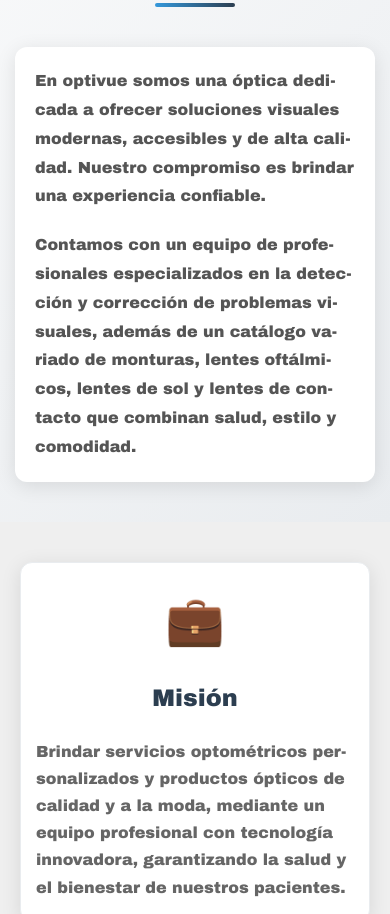
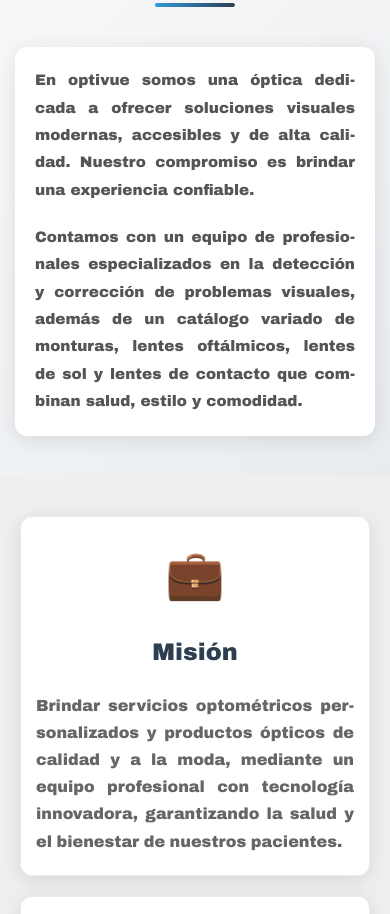
Before and after one commit to AlejandroE200/Optivue, a plain HTML site: page index.html in a window 390 px wide. Shown: the part 184-1098 px from the top of the page. Drawn offline with Linux system fonts and the light colour scheme.

Commit message:
Update styles.css

```diff
--- a/static/css/styles.css
+++ b/static/css/styles.css
@@ -387,6 +387,9 @@ footer {
 
 
 
+
+
+
 /* Estilos para la sección Quiénes Somos */
 .quienes-somos {
     padding: 60px 20px;
@@ -396,7 +399,6 @@ footer {
 .contenido-quienes-somos {
     max-width: 1000px;
     margin: 0 auto;
-    text-align: center;
 }
 
 .contenido-quienes-somos h2 {
@@ -404,8 +406,11 @@ footer {
     color: #2c3e50;
     margin-bottom: 30px;
     font-weight: 700;
+    text-align: center;
     position: relative;
     display: inline-block;
+    left: 50%;
+    transform: translateX(-50%);
 }
 
 .contenido-quienes-somos h2::after {
@@ -434,7 +439,9 @@ footer {
     margin-bottom: 20px;
     color: #555;
     font-size: 1.1rem;
+    text-justify: inter-word;
     hyphens: auto;
+    word-spacing: -0.05em;
 }
 
 .texto-quienes-somos p:last-child {
@@ -479,20 +486,26 @@ footer {
     font-weight: 600;
 }
 
-.cuadro-info p {
+/* Texto justificado para Misión, Visión y Valores */
+.cuadro-info:nth-child(1) p,
+.cuadro-info:nth-child(2) p,
+.cuadro-info:nth-child(3) p {
     text-align: justify;
     line-height: 1.7;
     color: #666;
     font-size: 1rem;
+    text-justify: inter-word;
     hyphens: auto;
+    word-spacing: -0.05em;
 }
 
-/* Estilo especial para el cuadro de contacto */
+/* Contacto centrado (solo el último cuadro) */
 .cuadro-info:last-child p {
     text-align: center;
     font-size: 1.3rem;
     font-weight: 600;
     color: #3498db;
+    line-height: 1.5;
 }
 
 /* Responsive */
@@ -511,7 +524,8 @@ footer {
 
     .texto-quienes-somos p {
         font-size: 1rem;
-        text-align: left; /* En móvil es mejor left que justify */
+        text-align: justify; /* Mantiene justificado en móvil */
+        word-spacing: 0; /* Ajusta espaciado para móvil */
     }
 
     .cuadros-empresa {
@@ -525,7 +539,8 @@ footer {
     }
 
     .cuadro-info p {
-        text-align: left; /* En móvil es mejor left que justify */
+        text-align: justify; /* Mantiene justificado en móvil */
+        word-spacing: 0; /* Ajusta espaciado para móvil */
     }
 }
 
@@ -534,24 +549,18 @@ footer {
         padding: 20px;
     }
 
+    .texto-quienes-somos p {
+        font-size: 0.95rem;
+    }
+
     .cuadro-info {
         padding: 20px 15px;
     }
-}
 
-/* Responsive para móviles */
-@media (max-width: 768px) {
-    .texto-quienes-somos {
-        columns: 1;
-    }
-
-    .quienes-somos h2 {
-        font-size: 2rem;
+    .cuadro-info p {
+        font-size: 0.95rem;
     }
 }
-
-
-
 
 
 
```
